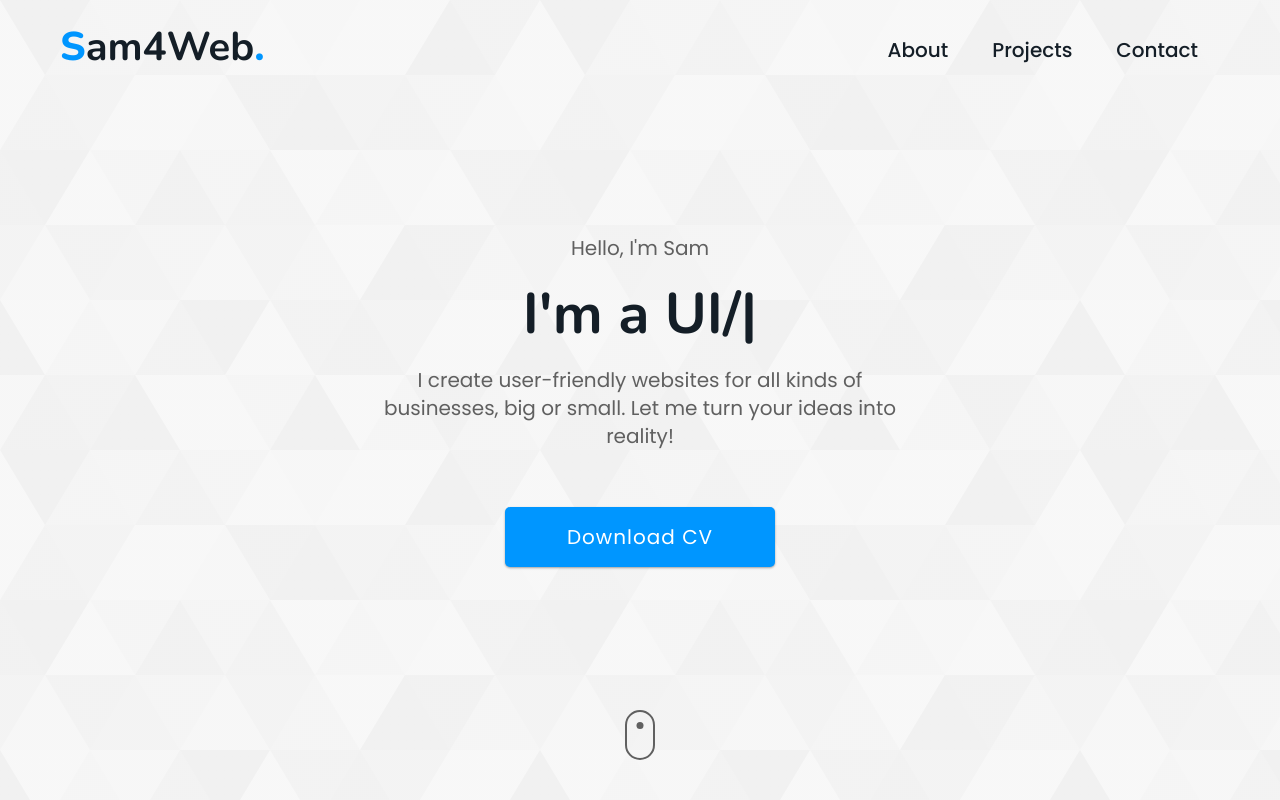
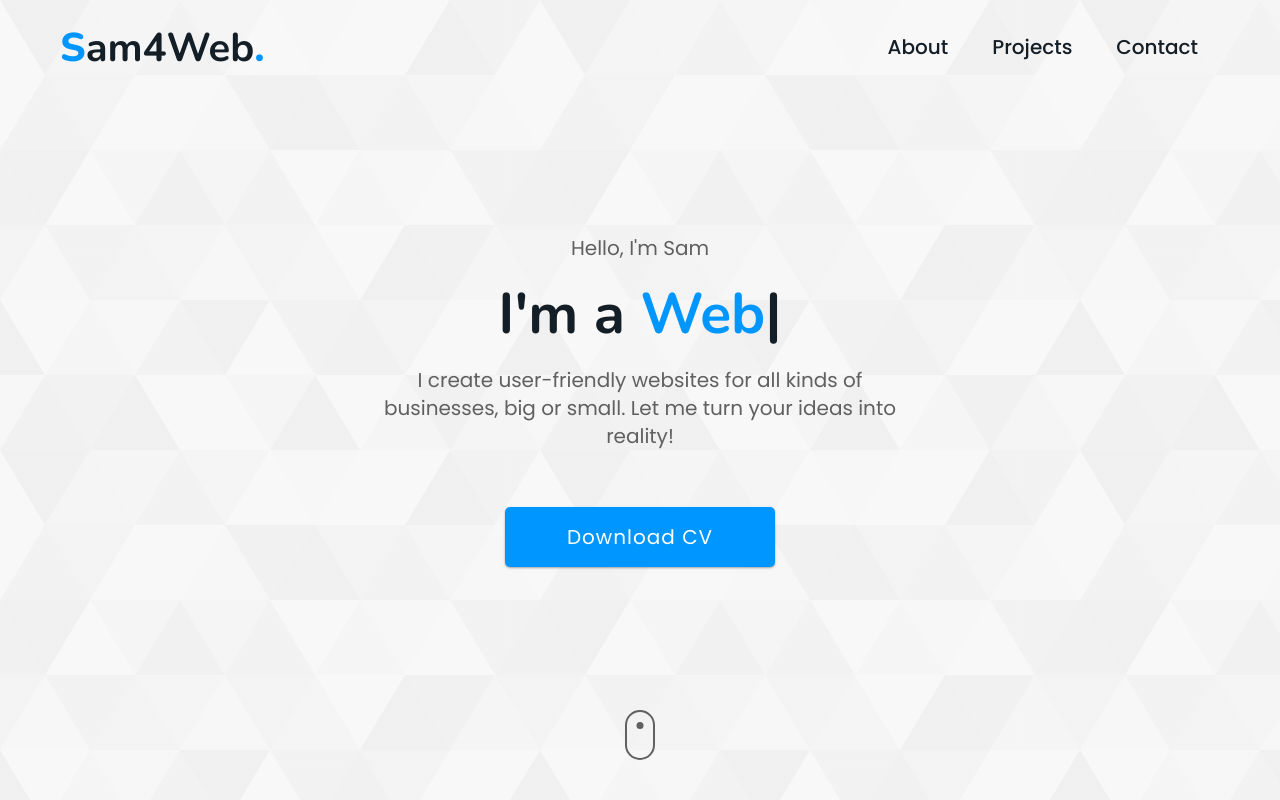
Before and after one commit to sam4web/personal-portfolio, a React (Vite) app: page / in a window 1280 px wide. Shown: the top 800 px of the page. Built offline with nearby package versions, Linux system fonts and the light colour scheme.

Commit message:
changed navlink scrolling to section function & back to top button

```diff
--- a/package.json
+++ b/package.json
@@ -12,6 +12,8 @@
   "dependencies": {
     "react": "^18.2.0",
     "react-dom": "^18.2.0",
+    "react-icons": "^4.11.0",
+    "react-scroll": "^1.9.0",
     "react-type-animation": "^3.2.0",
     "sass": "^1.69.4"
   },
--- a/src/App.jsx
+++ b/src/App.jsx
@@ -1,16 +1,25 @@
-import { About, Contact, Footer, Header, Hero, Projects } from './components';
+import {
+  About,
+  BackToTop,
+  Contact,
+  Footer,
+  Header,
+  Hero,
+  Projects,
+} from './components';
 
 const App = () => {
   return (
     <>
+      <Header />
       <main>
-        <Header />
         <Hero />
         <About />
         <Projects />
         <Contact />
-        <Footer />
       </main>
+      <Footer />
+      <BackToTop />
     </>
   );
 };
--- a/src/components/BackToTop.jsx
+++ b/src/components/BackToTop.jsx
@@ -1,10 +1,38 @@
+import { animateScroll } from 'react-scroll';
+import { BiSolidUpArrow } from 'react-icons/bi';
+import { useEffect, useState } from 'react';
+
 const BackToTop = () => {
+  const [buttonScrollActive, setButtonScrollActive] = useState(false);
+  const [scrollY, setScrollY] = useState(0);
+
+  useEffect(() => {
+    const handleScroll = () => {
+      setScrollY(window.scrollY);
+    };
+    window.addEventListener('scroll', handleScroll);
+    return () => {
+      window.removeEventListener('scroll', handleScroll);
+    };
+  }, []);
+
+  useEffect(() => {
+    setButtonScrollActive(scrollY > 750);
+  }, [scrollY]);
+
   return (
-    <div className='back-to-top'>
-      <div className='container'>
-        <i className='fa-solid fa-angle-up'></i>
-      </div>
-    </div>
+    <button
+      className={`back-to-top
+      ${buttonScrollActive ? 'back-to-top__active' : ''}`}
+      onClick={() => {
+        animateScroll.scrollToTop({
+          duration: 0,
+          smooth: true,
+        });
+      }}
+    >
+      <BiSolidUpArrow />
+    </button>
   );
 };
 
--- a/src/components/Header.jsx
+++ b/src/components/Header.jsx
@@ -1,4 +1,5 @@
 import { useEffect, useState } from 'react';
+import { Link, animateScroll } from 'react-scroll';
 import { navLinks } from '../constants';
 
 const Header = () => {
@@ -29,12 +30,18 @@ const Header = () => {
       ${headerScrollActive ? 'header-scroll-active' : ''}`}
     >
       <div className='section-container'>
-        <h3 className='logo'>
-          <a href='/'>
-            <span>S</span>
-            am4Web
-            <span>.</span>
-          </a>
+        <h3
+          className='logo'
+          onClick={() => {
+            animateScroll.scrollToTop({
+              duration: 0,
+              smooth: true,
+            });
+          }}
+        >
+          <span>S</span>
+          am4Web
+          <span>.</span>
         </h3>
         {/* logo */}
 
@@ -42,9 +49,17 @@ const Header = () => {
           <ul className='nav-list'>
             {navLinks.map((link, idx) => (
               <li className='nav-item' key={idx}>
-                <a href={`#${link.id}`} className='nav-link'>
+                <Link
+                  className='nav-link'
+                  activeClass='nav-link__active'
+                  to={link.id}
+                  spy={true}
+                  smooth={true}
+                  offset={-70}
+                  duration={10}
+                >
                   {link.title}
-                </a>
+                </Link>
               </li>
             ))}
           </ul>
--- a/src/components/Hero.jsx
+++ b/src/components/Hero.jsx
@@ -7,13 +7,9 @@ const Hero = () => {
       <div className='section-container'>
         <p className='desc info'>Hello, I&#39;m Sam</p>
         <h1 className='title'>
+          I&#39;m a{' '}
           <TypeAnimation
-            sequence={[
-              "I'm a Web Developer.",
-              1500,
-              "I'm a UI/UX Designer.",
-              1500,
-            ]}
+            sequence={['Web Developer.', 1500, 'UI/UX Designer.', 1500]}
             wrapper='span'
             speed={50}
             repeat={Infinity}
--- a/src/styles/common/__back_to_top.scss
+++ b/src/styles/common/__back_to_top.scss
@@ -1,26 +1,26 @@
 .back-to-top {
-  display: none;
+  transform: translateX(100px);
 
-  .container {
-    @include flex(center, center);
-    cursor: pointer;
-    width: 40px;
-    height: 40px;
-    color: $primary-color;
-    border: 2px solid $primary-color;
-    border-radius: 40px;
-    position: fixed;
-    bottom: 40px;
-    right: 40px;
-    background-color: transparent;
-
-    &:hover {
-      background-color: $primary-color;
-      color: $white;
-    }
+  &__active {
+    transform: translateX(0);
   }
 
-  i {
-    font-size: 20px;
+  @include flex(center, center);
+  cursor: pointer;
+  width: 42px;
+  height: 42px;
+  border: 2px solid $primary-color;
+  border-radius: 5px;
+  position: fixed;
+  bottom: 25px;
+  right: 30px;
+  background-color: $primary-color;
+  color: $white;
+  transition: $global-transition;
+  font-size: 15px;
+
+  &:hover {
+    background-color: transparent;
+    color: $primary-color;
   }
 }
--- a/src/styles/components/__header.scss
+++ b/src/styles/components/__header.scss
@@ -34,7 +34,7 @@
     }
   }
 
-  .logo a {
+  .logo {
     font-size: 40px;
     color: $primary-dark;
     cursor: pointer;
--- a/src/styles/components/__hero.scss
+++ b/src/styles/components/__hero.scss
@@ -1,6 +1,6 @@
 .hero {
   height: 100vh;
-  @include parallex-bg(rgba(245, 245, 245, 0.75), '../assets/hero-bg.svg');
+  @include parallex-bg(rgba(245, 245, 245, 0.7), '../assets/hero-bg.svg');
   @include flex;
 
   .section-container {
@@ -14,6 +14,14 @@
     line-height: 40px;
     margin: 32px 0;
     color: $primary-dark;
+
+    span {
+      color: $primary-color;
+
+      &::after {
+        color: $primary-dark;
+      }
+    }
 
     @include responsive-medium {
       font-size: 45px;
```
Also changed, not shown: 1 other file (tests, documents, lock files or other folders).
